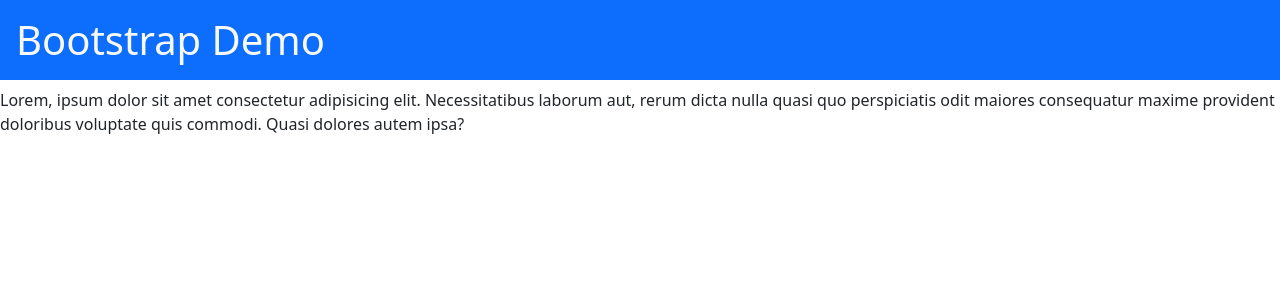
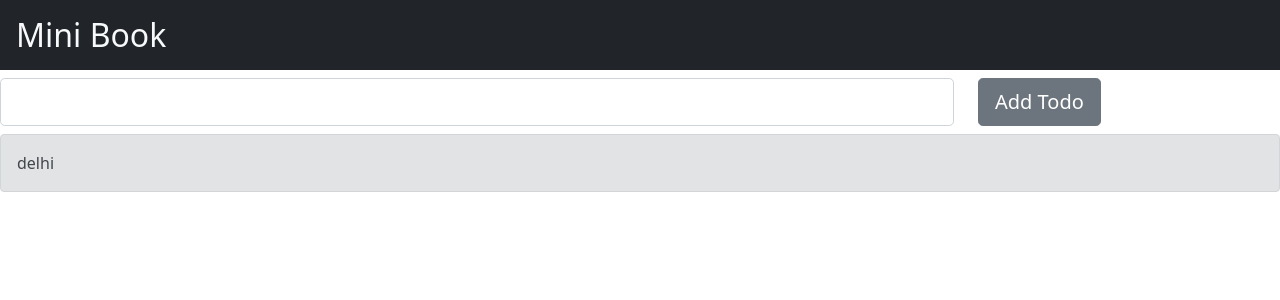
Before and after one commit to cg-202/day7-react-app, a React (Create React App) app: page / in a window 1280 px wide. Shown: the top 300 px of the page. Built offline with nearby package versions, Linux system fonts and the light colour scheme.

Commit message:
static todo, onclick of button.

```diff
--- a/src/App.js
+++ b/src/App.js
@@ -3,15 +3,40 @@ import "./App.css";
 import { useState } from "react";
 
 function App() {
+  // Array Destructed
+  let [list, setList] = useState(["delhi"]);
+
+  let addPost = () => {
+    console.log("Add Post Methoddd");
+    // Array Cloning
+    const newList = ["New Todo", ...list];
+    setList(newList);
+  };
+
   return (
     <div>
-      <h1 className="bg-primary text-light p-3">Bootstrap Demo</h1>
-      <p>
-        Lorem, ipsum dolor sit amet consectetur adipisicing elit. Necessitatibus
-        laborum aut, rerum dicta nulla quasi quo perspiciatis odit maiores
-        consequatur maxime provident doloribus voluptate quis commodi. Quasi
-        dolores autem ipsa?
-      </p>
+      <h2 className="bg-dark text-light p-3"> Mini Book</h2>
+
+      <div className="row">
+        <div className="col-9">
+          <input type="text" className="form-control form-control-lg" />
+        </div>
+
+        <div className="col-3">
+          <input
+            type="button"
+            className="btn btn-lg btn-secondary"
+            value="Add Todo"
+            onClick={addPost}
+          />
+        </div>
+      </div>
+
+      {list.map((item, index) => (
+        <div key={index} className="alert alert-secondary my-2">
+          {item}
+        </div>
+      ))}
     </div>
   );
 }
```
